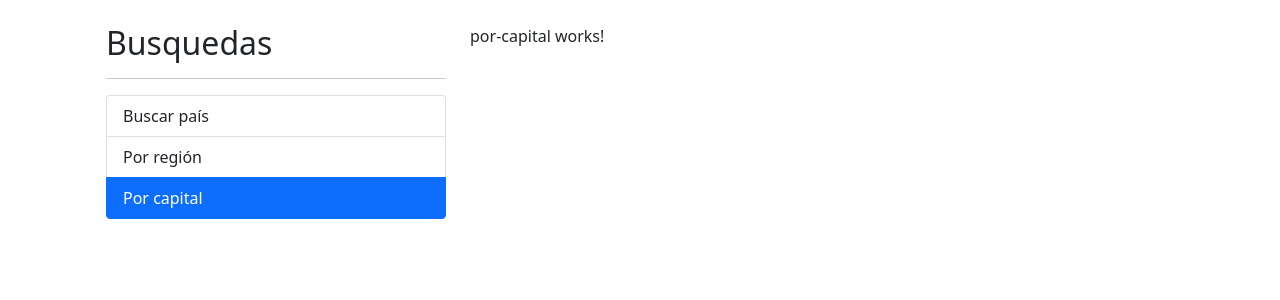
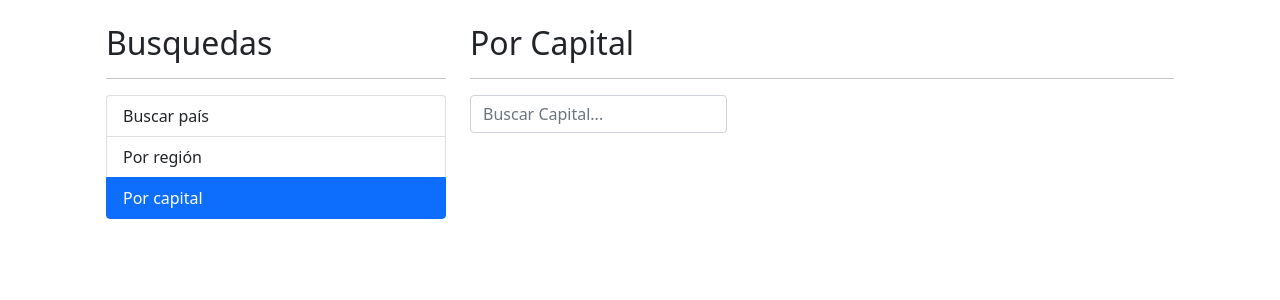
Before and after one commit to Holvert-P/03-paisesApp, an Angular app: page /capital in a window 1280 px wide. Shown: the top 300 px of the page. Built offline with nearby package versions, Linux system fonts and the light colour scheme.

Commit message:
add by capital component

```diff
--- /dev/null
+++ b/src/app/pais/components/capital-tabla/capital-tabla.component.html
@@ -0,0 +1,23 @@
+<table class="table table-hover text-center">
+  <thead>
+    <tr>
+      <th>#</th>
+      <th>Bandera</th>
+      <th>Nombre</th>
+      <th>Población</th>
+      <th></th>
+    </tr>
+  </thead>
+  <tbody>
+    <tr *ngFor="let item of country; let i=index">
+      <td>{{i}}</td>
+      <td class="">
+        <img src={{item.flags.svg}} alt={{item.flag}} class="small-flag rounded">
+      </td>
+      <td>{{item.name.common}} , {{item.capital}}</td>
+      <td>{{item.population | number}}</td>
+      <td><a [routerLink]="['/pais',item.cca2]">ver...</a></td>
+    </tr>
+
+  </tbody>
+</table>
--- /dev/null
+++ b/src/app/pais/components/capital-tabla/capital-tabla.component.ts
@@ -0,0 +1,11 @@
+import { Component, Input, OnInit } from '@angular/core';
+import { Country } from '../../interface/country.interface';
+
+@Component({
+  selector: 'app-capital-tabla',
+  templateUrl: './capital-tabla.component.html',
+  styles: [],
+})
+export class CapitalTablaComponent {
+  @Input() country: Country[] = [];
+}
--- a/src/app/pais/components/input-search/input-search.component.html
+++ b/src/app/pais/components/input-search/input-search.component.html
@@ -1,4 +1,4 @@
 <form autocomplete="off" (ngSubmit)="buscar()">
-  <input type="text" name="termino" placeholder="Buscar país..." class="form-control w-auto" [(ngModel)]="termino"
-    autocomplete="off" (input)="teclaPresionada()">
+  <input type="text" name="termino" [placeholder]="'Buscar ' + placeholder" class="form-control w-auto"
+    [(ngModel)]="termino" autocomplete="off" (input)="teclaPresionada()">
 </form>
--- a/src/app/pais/components/input-search/input-search.component.ts
+++ b/src/app/pais/components/input-search/input-search.component.ts
@@ -1,4 +1,4 @@
-import { Component, EventEmitter, OnInit, Output } from '@angular/core';
+import { Component, EventEmitter, Input, OnInit, Output } from '@angular/core';
 import { debounceTime, Subject } from 'rxjs';
 
 @Component({
@@ -13,6 +13,7 @@ export class InputSearchComponent implements OnInit {
 
   @Output() OnDebounce: EventEmitter<string> = new EventEmitter();
   @Output() onEnter: EventEmitter<string> = new EventEmitter();
+  @Input() placeholder: string = 'país';
   buscar() {
     this.onEnter.emit(this.termino);
   }
--- a/src/app/pais/components/pais-tabla/pais-tabla.component.ts
+++ b/src/app/pais/components/pais-tabla/pais-tabla.component.ts
@@ -1,4 +1,4 @@
-import { Component, Input, OnInit } from '@angular/core';
+import { Component, Input } from '@angular/core';
 import { Country } from '../../interface/country.interface';
 
 @Component({
--- a/src/app/pais/pages/por-capital/por-capital.component.html
+++ b/src/app/pais/pages/por-capital/por-capital.component.html
@@ -1 +1,18 @@
-<p>por-capital works!</p>
+<h2>Por Capital</h2>
+<hr>
+<section class="row">
+  <div class="col">
+    <app-input-search (onEnter)="buscar($event)" (OnDebounce)="sugerencias($event)" placeholder="Capital...">
+    </app-input-search>
+  </div>
+</section>
+
+<div class="alert alert-danger mt-4" *ngIf="error">
+  Sin resultados para el termino: "<strong>{{termino}}</strong>"
+</div>
+
+<section class="row" *ngIf="country.length > 0">
+  <div class="col">
+    <app-capital-tabla [country]="country"></app-capital-tabla>
+  </div>
+</section>
--- a/src/app/pais/pages/por-capital/por-capital.component.ts
+++ b/src/app/pais/pages/por-capital/por-capital.component.ts
@@ -1,16 +1,47 @@
 import { Component, OnInit } from '@angular/core';
+import { PaisService } from '../../services/pais.service';
+import { Country } from '../../interface/country.interface';
 
 @Component({
   selector: 'app-por-capital',
   templateUrl: './por-capital.component.html',
-  styles: [
-  ]
+  styles: [],
 })
 export class PorCapitalComponent implements OnInit {
+  termino: string = '';
+  error: boolean = false;
 
-  constructor() { }
+  country: Country[] = [];
+  buscar(termino: string) {
+    this.error = false;
 
-  ngOnInit(): void {
+    this.paisService.buscarData(termino).subscribe(
+      (paises) => {
+        this.country = paises;
+        console.log(paises);
+      },
+      (err) => {
+        console.log(err);
+        this.error = true;
+        this.country = [];
+      }
+    );
+    console.log(this.termino);
   }
 
+  sugerencias(termino: string) {
+    this.termino = termino;
+    this.paisService.buscarData(termino, 'capital').subscribe({
+      next: (paises) => (this.country = paises),
+      error: () => {
+        this.error = true;
+        this.country = [];
+      },
+      complete: () => (this.error = false),
+    });
+    console.log(this.termino);
+  }
+
+  constructor(private paisService: PaisService) {}
+  ngOnInit(): void {}
 }
--- a/src/app/pais/pages/por-pais/por-pais.component.ts
+++ b/src/app/pais/pages/por-pais/por-pais.component.ts
@@ -15,7 +15,7 @@ export class PorPaisComponent {
   buscar(termino: string) {
     this.error = false;
 
-    this.paisService.buscarPaises(termino).subscribe(
+    this.paisService.buscarData(termino).subscribe(
       (paises) => {
         this.country = paises;
         console.log(paises);
@@ -31,7 +31,7 @@ export class PorPaisComponent {
 
   sugerencias(termino: string) {
     this.termino = termino;
-    this.paisService.buscarPaises(termino).subscribe({
+    this.paisService.buscarData(termino).subscribe({
       next: (paises) => (this.country = paises),
       error: () => {
         this.error = true;
--- a/src/app/pais/pais.module.ts
+++ b/src/app/pais/pais.module.ts
@@ -9,6 +9,7 @@ import { HttpClientModule } from '@angular/common/http';
 import { RouterModule } from '@angular/router';
 import { PaisTablaComponent } from './components/pais-tabla/pais-tabla.component';
 import { InputSearchComponent } from './components/input-search/input-search.component';
+import { CapitalTablaComponent } from './components/capital-tabla/capital-tabla.component';
 @NgModule({
   declarations: [
     PorCapitalComponent,
@@ -17,6 +18,7 @@ import { InputSearchComponent } from './components/input-search/input-search.com
     VerPaisComponent,
     PaisTablaComponent,
     InputSearchComponent,
+    CapitalTablaComponent,
   ],
   exports: [
     PorCapitalComponent,
--- a/src/app/pais/services/pais.service.ts
+++ b/src/app/pais/services/pais.service.ts
@@ -9,8 +9,11 @@ import { Country } from '../interface/country.interface';
 export class PaisService {
   private apiUrl: string = 'https://restcountries.com/v3.1/';
 
-  buscarPaises(termino: string): Observable<Country[]> {
-    const url = `${this.apiUrl}/name/${termino}`;
+  buscarData(
+    termino: string,
+    endpoint: string = 'name'
+  ): Observable<Country[]> {
+    const url = `${this.apiUrl}/${endpoint}/${termino}`;
     return this.http.get<Country[]>(url);
   }
   constructor(private http: HttpClient) {}
```
